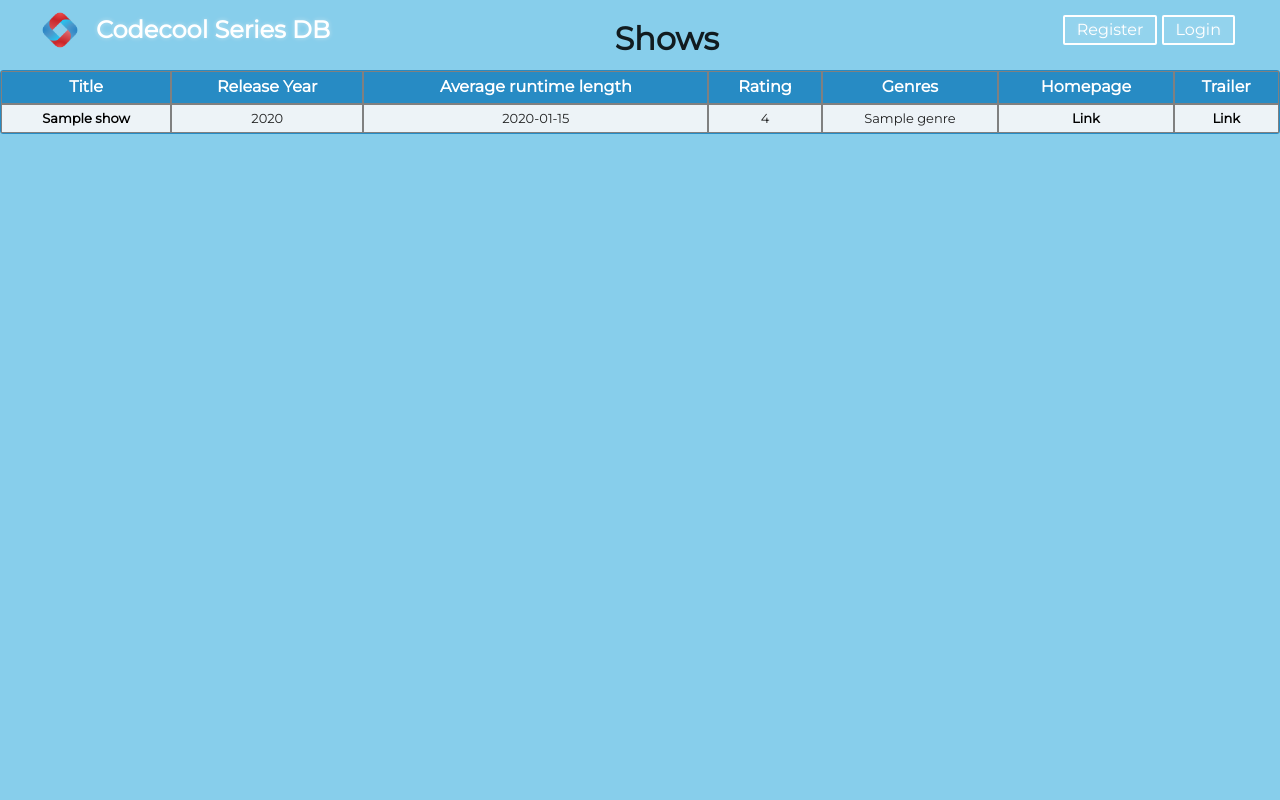
After one commit to antico94/Training, a Flask app: page /shows/most-rated in a window 1280 px wide. The commit adds this page. Run offline with Flask 2, Linux system fonts and the light colour scheme; a database or web service that is not in the repository returns one stand-in record (values such as "Sample title"); parts of the project's set-up code (start-up, migrations or seed data) failed here and were passed over; some libraries are stand-ins or nearby versions.

Commit message:
done first part

```diff
--- a/data/data_manager.py
+++ b/data/data_manager.py
@@ -1,3 +1,7 @@
+from dotenv import load_dotenv
+
+load_dotenv()
+
 import os
 import psycopg2
 import psycopg2.extras
@@ -6,9 +10,7 @@ import psycopg2.extras
 def establish_connection(connection_data=None):
     """
     Create a database connection based on the :connection_data: parameter
-
     :connection_data: Connection string attributes
-
     :returns: psycopg2.connection
     """
     if connection_data is None:
@@ -27,37 +29,20 @@ def establish_connection(connection_data=None):
         return conn
 
 
-def get_unset_vars(var_names):
-    return [name for name in var_names if os.environ.get(name) is None]
-
-
-def unset_var_error_msg(env_vars):
-    return f'You should set environmental variables: {", ".join(env_vars)}'
-
-
-def ensure_var(name):
-    value = os.environ.get(name)
-
-    if not value:
-        raise ValueError(f'Environmental variable should be set: {name}')
-    return value
-
-
 def get_connection_data(db_name=None):
     """
     Give back a properly formatted dictionary based on the environment variables values which are started
-    with :MY__PSQL_: prefix
-
+    with :MY_PSQL_: prefix
     :db_name: optional parameter. By default it uses the environment variable value.
     """
     if db_name is None:
-        db_name = ensure_var('MY_PSQL_DBNAME')
+        db_name = os.environ.get('MY_PSQL_DBNAME')
 
     return {
         'dbname': db_name,
-        'host': ensure_var('MY_PSQL_HOST'),
-        'password': ensure_var('MY_PSQL_PASSWORD'),
-        'user': ensure_var('MY_PSQL_USER')
+        'user': os.environ.get('MY_PSQL_USER'),
+        'host': os.environ.get('MY_PSQL_HOST'),
+        'password': os.environ.get('MY_PSQL_PASSWORD')
     }
 
 
@@ -65,10 +50,8 @@ def execute_script_file(file_path):
     """
     Execute script file based on the given file path.
     Print the result of the execution to console.
-
     Example:
     > execute_script_file('db_schema/01_create_schema.sql')
-
     :file_path: Relative path of the file to be executed.
     """
     package_directory = os.path.dirname(os.path.abspath(__file__))
@@ -89,12 +72,9 @@ def execute_select(statement, variables=None, fetchall=True):
     """
     Execute SELECT statement optionally parameterized.
     Use fetchall=False to get back one value (fetchone)
-
     Example:
     > execute_select('SELECT %(title)s; FROM shows', variables={'title': 'Codecool'})
-
     statement: SELECT statement
-
     variables:  optional parameter dict, optional parameter fetchall"""
     result_set = []
     with establish_connection() as conn:
@@ -107,9 +87,7 @@ def execute_select(statement, variables=None, fetchall=True):
 def execute_dml_statement(statement, variables=None):
     """
     Execute data manipulation query statement (optionally parameterized)
-
-    :statment: SQL statement
-
+    :statement: SQL statement
     :variables:  optional parameter dict"""
     result = None
     with establish_connection() as conn:
--- a/data/init_db.py
+++ b/data/init_db.py
@@ -3,7 +3,7 @@ from data_manager import ensure_var, get_connection_data, establish_connection
 
 def init_db():
     # We need to connect to postgres db to be able to drop our db
-    connection_data = get_connection_data('postgres')
+    connection_data = get_connection_data('admin')
     db_to_init = ensure_var('MY_PSQL_DBNAME')
     print(f'Running init with connection data: {connection_data} and initializing databae: {db_to_init}')
 
@@ -21,7 +21,7 @@ def init_db():
 
 
 def create_schema():
-    creation_script_file = 'data/db_schema/01_create_schema.sql'
+    creation_script_file = 'db_schema/01_create_schema.sql'
     with open(creation_script_file) as schema_script:
         with establish_connection() as conn, \
                 conn.cursor() as cursor:
--- a/data/queries.py
+++ b/data/queries.py
@@ -1,5 +1,25 @@
+import os
+import json
+
 from data import data_manager
 
 
 def get_shows():
     return data_manager.execute_select('SELECT id, title FROM shows;')
+
+
+def get_most_rated_shows():
+    return data_manager.execute_select('SELECT * FROM shows ORDER  BY rating DESC LIMIT 15')
+
+
+def get_show_genres(show_id):
+    ceva = data_manager.execute_select('SELECT genre_id FROM show_genres WHERE show_id = %(show_id)s', {'show_id': show_id})
+    return [x['genre_id'] for x in ceva]
+
+
+def get_genre_name(genres):
+    list_to_return = []
+    for genre in genres:
+        list = data_manager.execute_select('SELECT name FROM genres where id= %(genre)s', {'genre': genre})
+        list_to_return.append(list[0]['name'])
+    return list_to_return
--- a/main.py
+++ b/main.py
@@ -1,10 +1,12 @@
-from flask import Flask, render_template, url_for
+from flask import Flask, render_template
 from data import queries
-import math
 from dotenv import load_dotenv
+
+# import data_manager
 
 load_dotenv()
 app = Flask('codecool_series')
+
 
 @app.route('/')
 def index():
@@ -21,5 +23,21 @@ def main():
     app.run(debug=False)
 
 
+@app.route('/shows/most-rated')
+def most_rated():
+    shows = queries.get_most_rated_shows()
+
+    for show in shows:
+        genres_id = queries.get_show_genres(show['id'])
+        genres_name = queries.get_genre_name(genres_id)
+        show['genre'] = genres_name
+        print(genres_name)
+
+    return render_template('most-rated.html', shows=shows)
+
+
 if __name__ == '__main__':
     main()
+
+
+most_rated()
--- /dev/null
+++ b/static/style/most-rated.css
@@ -0,0 +1,13 @@
+body {
+    background-color: skyblue;
+}
+
+h1{
+    position: absolute;
+    left: 48%;
+}
+
+td a {
+    color: black;
+    font-weight: bold;
+}
--- a/static/style/table.css
+++ b/static/style/table.css
@@ -29,6 +29,8 @@ table th,
 table td {
     margin: 0;
     padding: 6px;
+    text-align: center;
+    border: solid 1px grey;
 }
 
 table tr:nth-child(even) {
--- /dev/null
+++ b/templates/most-rated.html
@@ -0,0 +1,80 @@
+<!DOCTYPE html>
+<html lang="en">
+<head>
+    <meta charset="UTF-8">
+    <title>Shows</title>
+    <!-- Import Montserrat font -->
+    <link href="https://fonts.googleapis.com/css?family=Montserrat" rel="stylesheet">
+
+    <link rel="stylesheet" href="https://cdnjs.cloudflare.com/ajax/libs/font-awesome/4.7.0/css/font-awesome.min.css"/>
+    <!-- Normalize.css fixes lot of differences between browsers default styles -->
+    <link rel="stylesheet" href="https://cdnjs.cloudflare.com/ajax/libs/normalize/7.0.0/normalize.min.css"/>
+
+    <!-- project wide styling -->
+    <link rel="stylesheet" href="{{ url_for('static', filename='style/site.css') }}">
+    <link rel="stylesheet" href="{{ url_for('static', filename='style/header.css') }}">
+    <link rel="stylesheet" href="{{ url_for('static', filename='style/footer.css') }}">
+    <link rel="stylesheet" href="{{ url_for('static', filename='style/background.css') }}">
+    <link rel="stylesheet" href="{{ url_for('static', filename='style/button.css') }}">
+    <link rel="stylesheet" href="{{ url_for('static', filename='style/card.css') }}">
+    <link rel="stylesheet" href="{{ url_for('static', filename='style/table.css') }}">
+    <link rel="stylesheet" href="{{ url_for('static', filename='style/form.css') }}">
+    <link rel="stylesheet" href="{{ url_for('static', filename='style/grid.css') }}">
+    <link rel="stylesheet" href="{{ url_for('static', filename='style/utils.css') }}">
+    <link rel="stylesheet" href="{{ url_for('static', filename='style/most-rated.css') }}">
+
+    <!-- page specific styling -->
+    <link rel="stylesheet" href="{{ url_for('static', filename='style/detailed-view.css') }}">
+</head>
+<body>
+<header class="clearfix">
+    <img id="header-logo" src="{{ url_for('static', filename='assets/codecool-logo.png') }}" alt="Codecool Logo">
+    <span id="header-title" class="title">Codecool Series DB</span>
+    <h1>Shows</h1>
+    <div id="header-auth">
+        <button type="button" id="bt-register">Register</button>
+        <button type="button" id="bt-login">Login</button>
+    </div>
+</header>
+<table style="width:100%">
+    <tr>
+        <th>Title</th>
+        <th>Release Year</th>
+        <th>Average runtime length</th>
+        <th>Rating</th>
+        <th>Genres</th>
+        <th>Homepage</th>
+        <th>Trailer</th>
+    </tr>
+    {% for show in shows %}
+        <tr>
+            <td><a href="/show/{{ show.id }}" >{{ show.title }}</a></td>
+            <td>{{ show.year }}</td>
+            <td>{{ show.runtime }}</td>
+            <td>{{ (show.rating)|round(1) }}</td>
+            <td>
+                {% for genre in show.genre %}
+                    {% if loop.index != loop.length %}
+                        {{ genre + ", " }}
+                    {% else %}
+                        {{ genre }}
+                    {% endif %}
+                {% endfor %}
+            </td>
+            {% if show.homepage != None %}
+                <td><a href="{{ show.homepage }}">Link</a></td>
+            {% else %}
+                <td>No URL</td>
+            {% endif %}
+            {% if show.trailer != None %}
+                <td><a href="{{ show.trailer }}">Link</a></td>
+            {% else %}
+                <td>No URL</td>
+            {% endif %}
+        </tr>
+
+    {% endfor %}
+</table>
+
+</body>
+</html>
```
Also changed, not shown: data/data_inserter.py (+8 -8 lines).
